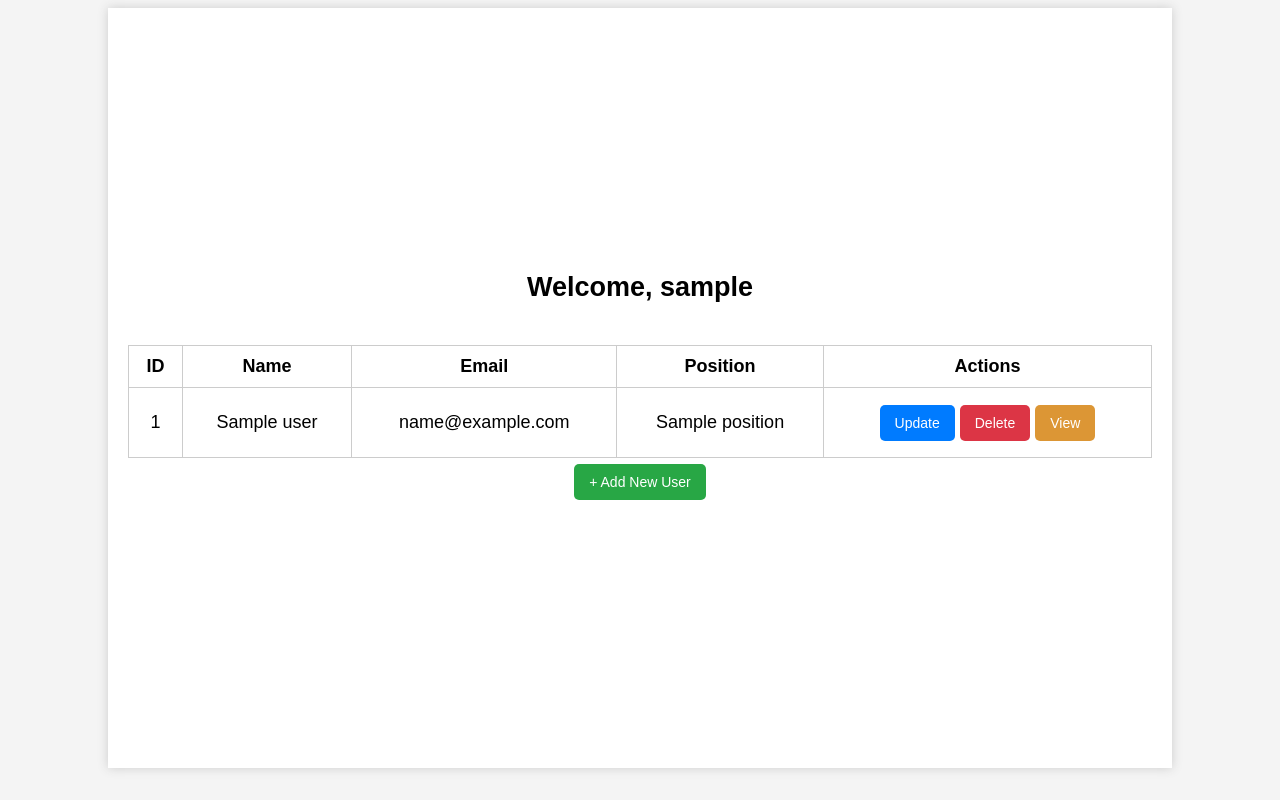
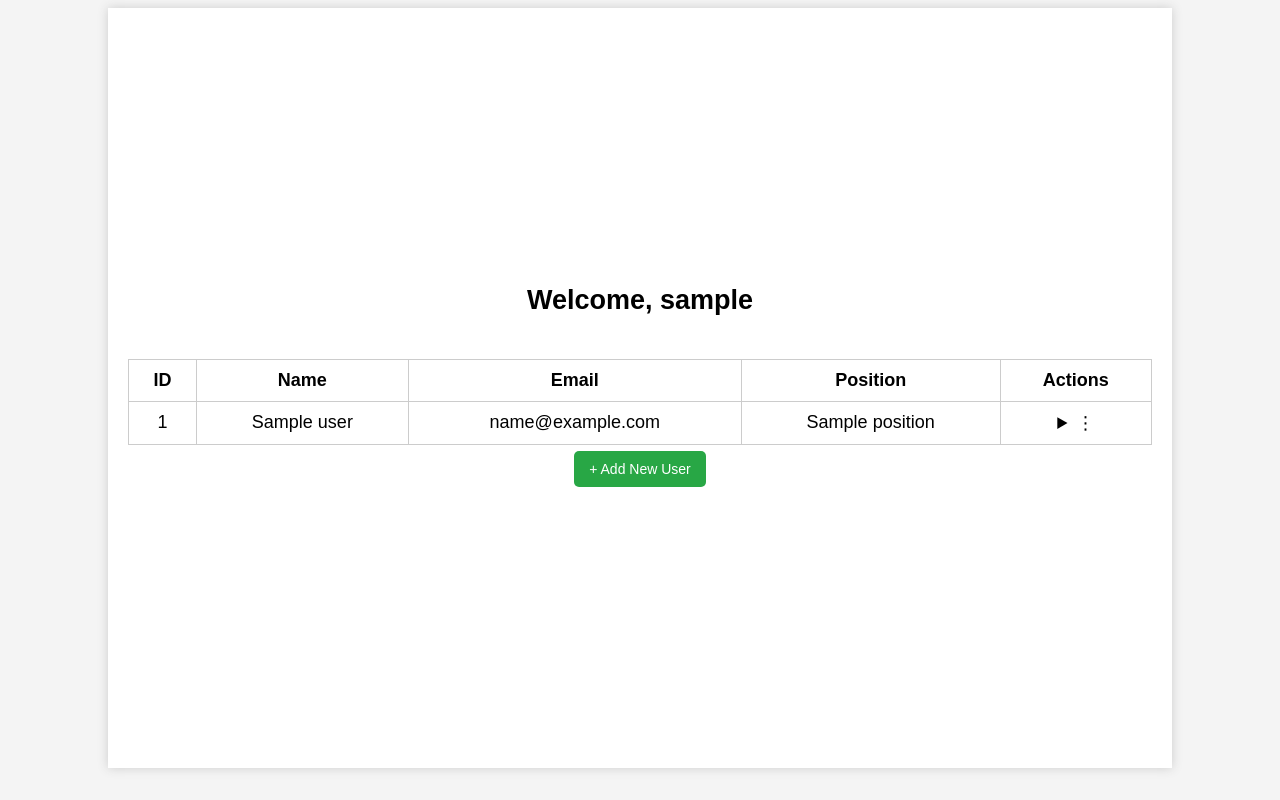
Before and after one commit to Kishore1407/User-management, a FastAPI app: template templates/dashboard.html in a window 1280 px wide. Run offline with FastAPI, Linux system fonts and the light colour scheme; the template is opened without the code that fills it: most values are stand-ins (such as "Sample title", 1, 10 or a date in 2020).

Commit message:
Update dashboard.html

```diff
--- a/templates/dashboard.html
+++ b/templates/dashboard.html
@@ -17,10 +17,15 @@
         <td>{{ user.name }}</td>
         <td>{{ user.email }}</td>
         <td>{{ user.position }}</td>
-        <td>
-            <a href="/update/{{ user.id }}" class="btn" style="background-color: #007bff;">Update</a>
-            <a href="/delete/{{ user.id }}" onclick="return confirm('Are you sure?')" class="btn" style="background-color: #dc3545;">Delete</a>
-            <a href="/user_view/{{ user.id }}" class="btn" style="background-color: #dc9635;">View</a>
+        <td class="action-menu">
+        <details>
+            <summary>⋮</summary>
+            <div class="dropdown-actions">
+            <a href="/user_view/{{ user.id }}">View</a>
+            <a href="/update/{{ user.id }}">Edit</a>
+            <a href="/delete/{{ user.id }}" onclick="return confirm('Are you sure you want to delete?');">Delete</a>
+            </div>
+        </details>
         </td>
     </tr>
     {% endfor %}
```
